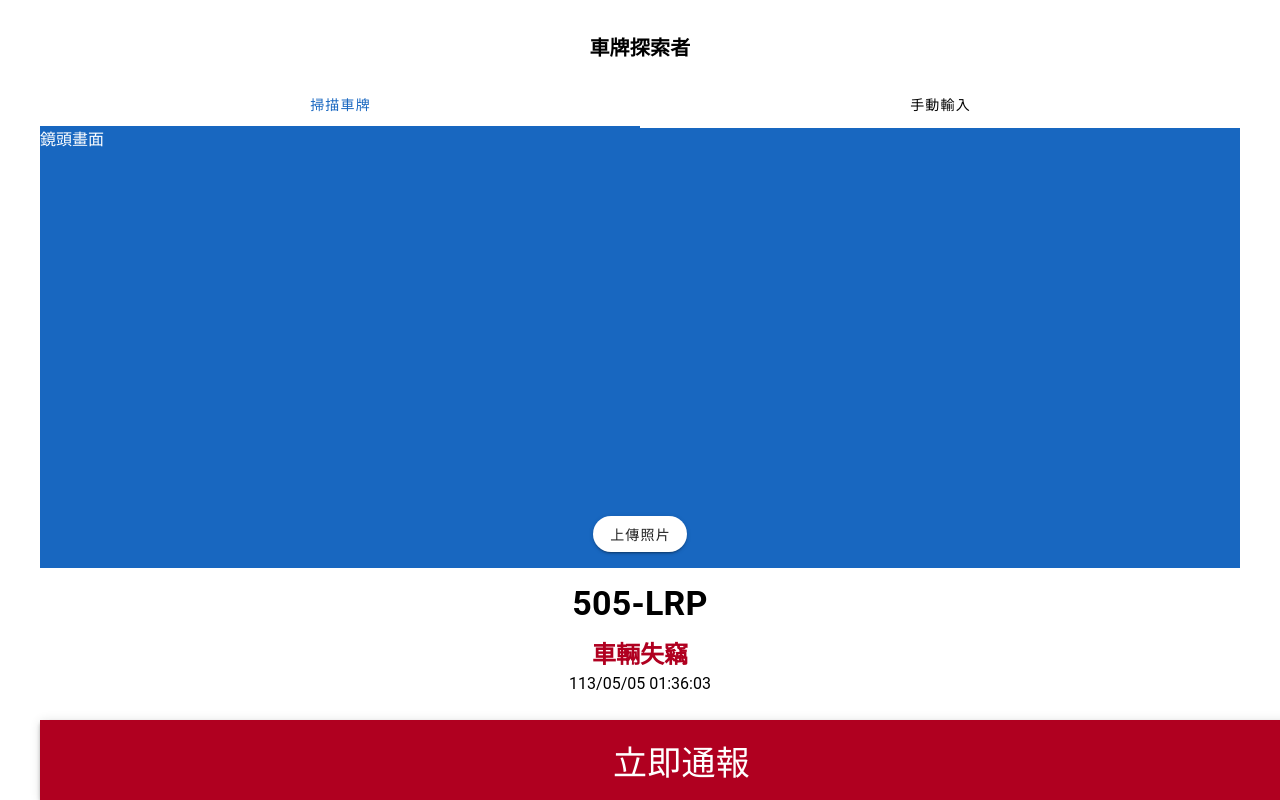
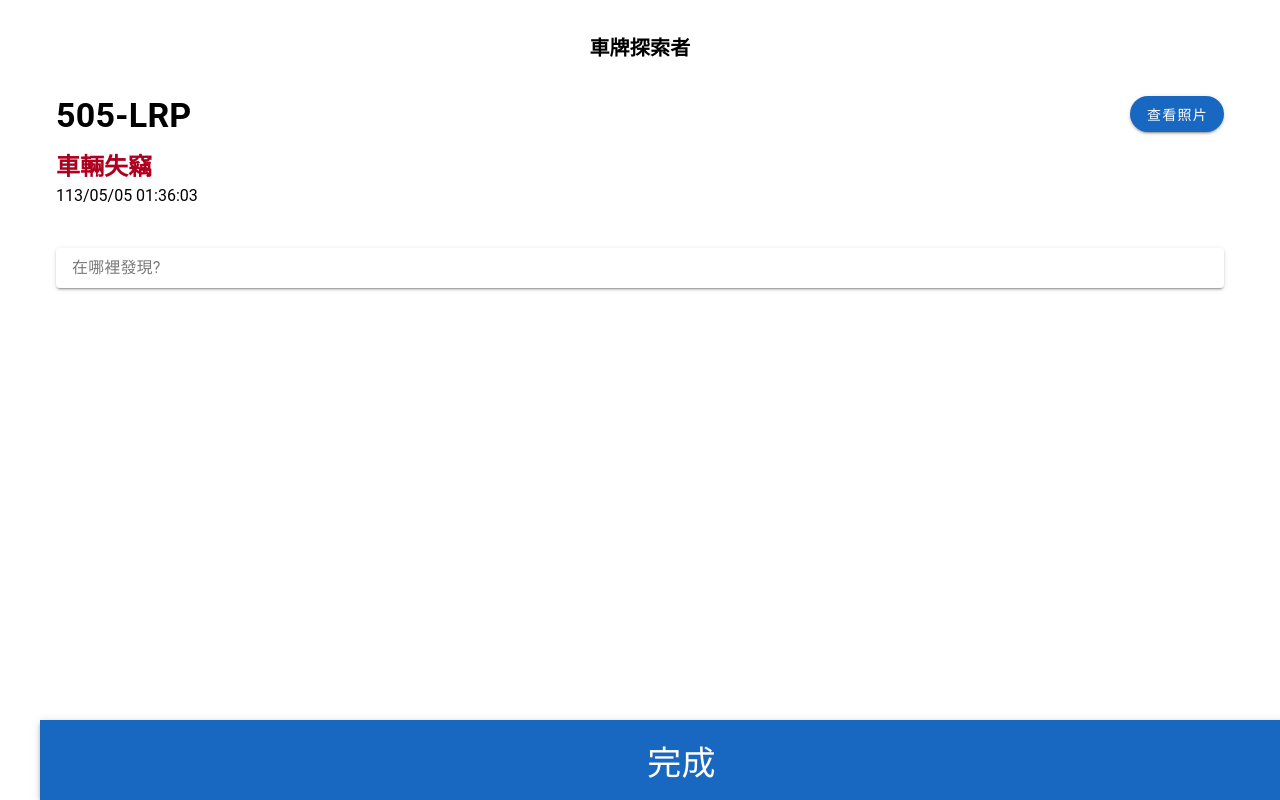
Before and after one commit to GNYAR/license-plate-explorer, a Vue app: page / in a window 1280 px wide. Both pictures are taken after a click on the button "立即通報". Built offline with nearby package versions, Linux system fonts and the light colour scheme.

Commit message:
feat(report): setup the button to open/close report page

```diff
--- a/src/App.vue
+++ b/src/App.vue
@@ -1,6 +1,7 @@
 <script setup>
+import InputTab from '@/components/InputTab.vue'
+import ReportPage from '@/components/ReportPage.vue'
 import ScanTab from '@/components/ScanTab.vue'
-import InputTab from '@/components/InputTab.vue'
 </script>
 
 <template>
@@ -8,18 +9,30 @@ import InputTab from '@/components/InputTab.vue'
     <v-toolbar color="surface">
       <div class="mx-auto text-h6 font-weight-bold">車牌探索者</div>
 
-      <template v-slot:extension>
+      <template v-if="!isReport" v-slot:extension>
         <v-tabs v-model="tab" color="primary" grow>
           <v-tab v-for="x in tabs" :key="x.value" :value="x.value"> {{ x.text }} </v-tab>
         </v-tabs>
       </template>
     </v-toolbar>
 
-    <v-tabs-window v-model="tab">
+    <ReportPage v-if="isReport"></ReportPage>
+    <v-tabs-window v-else v-model="tab">
       <v-tabs-window-item v-for="x in tabs" :key="x.value" :value="x.value">
         <component v-if="tab === x.value" :is="x.component"></component>
       </v-tabs-window-item>
     </v-tabs-window>
+
+    <v-btn
+      :color="isReport ? 'primary' : 'error'"
+      :text="isReport ? '完成' : '立即通報'"
+      block
+      class="w-100 py-10 text-h4"
+      position="fixed"
+      style="bottom: 0"
+      tile
+      @click="isReport = !isReport"
+    ></v-btn>
   </v-container>
 </template>
 
@@ -27,6 +40,7 @@ import InputTab from '@/components/InputTab.vue'
 export default {
   data() {
     return {
+      isReport: false,
       tabs: [
         { text: '掃描車牌', value: 1, component: ScanTab },
         { text: '手動輸入', value: 2, component: InputTab }
--- a/src/components/InputTab.vue
+++ b/src/components/InputTab.vue
@@ -21,17 +21,6 @@ import QueryResult from '@/components/QueryResult.vue'
   </div>
 
   <QueryResult v-if="loaded" v-bind="result"></QueryResult>
-
-  <v-btn
-    v-if="result.isFound"
-    block
-    class="w-100 py-10 text-h4"
-    color="error"
-    position="fixed"
-    style="bottom: 0"
-    tile
-    text="立即通報"
-  ></v-btn>
 </template>
 
 <script>
--- /dev/null
+++ b/src/components/ReportPage.vue
@@ -0,0 +1,29 @@
+<script setup>
+import QueryResult from '@/components/QueryResult.vue'
+</script>
+
+<template>
+  <div class="mx-4">
+    <v-btn class="float-right" color="primary" text="查看照片" rounded></v-btn>
+
+    <QueryResult class="text-start mb-10" v-bind="result"></QueryResult>
+
+    <v-text-field density="compact" label="在哪裡發現?" variant="solo" hide-details></v-text-field>
+  </div>
+</template>
+
+<script>
+export default {
+  data() {
+    return {
+      result: {
+        license: '505-LRP',
+        isFound: true,
+        time: '113/05/05 01:36:03'
+      }
+    }
+  }
+}
+</script>
+
+<style scoped></style>
--- a/src/components/ScanTab.vue
+++ b/src/components/ScanTab.vue
@@ -12,17 +12,6 @@ import QueryResult from '@/components/QueryResult.vue'
   </div>
 
   <QueryResult v-bind="result"></QueryResult>
-
-  <v-btn
-    v-if="result.isFound"
-    block
-    class="w-100 py-10 text-h4"
-    color="error"
-    position="fixed"
-    style="bottom: 0"
-    tile
-    text="立即通報"
-  ></v-btn>
 </template>
 
 <script>
```
